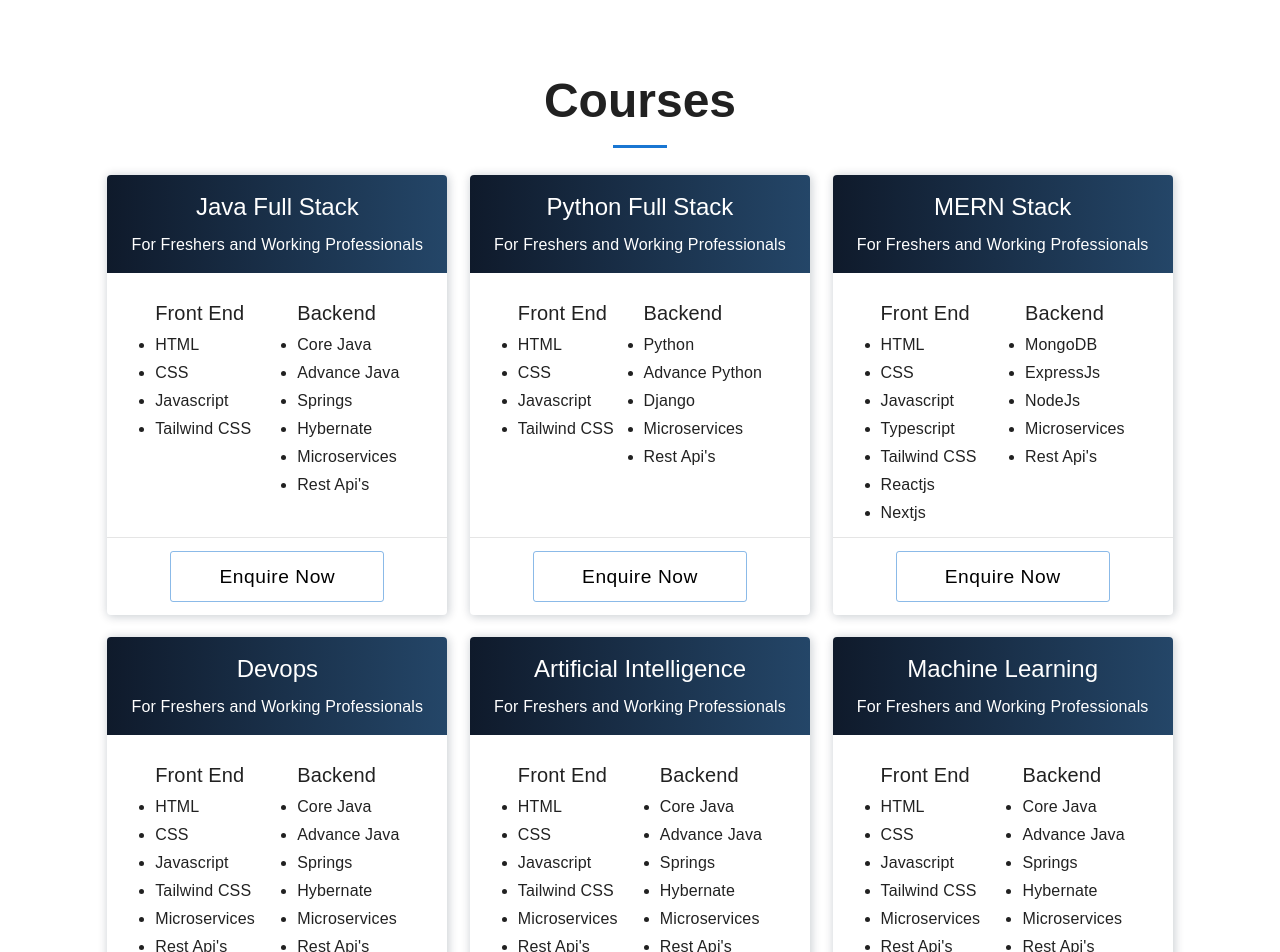
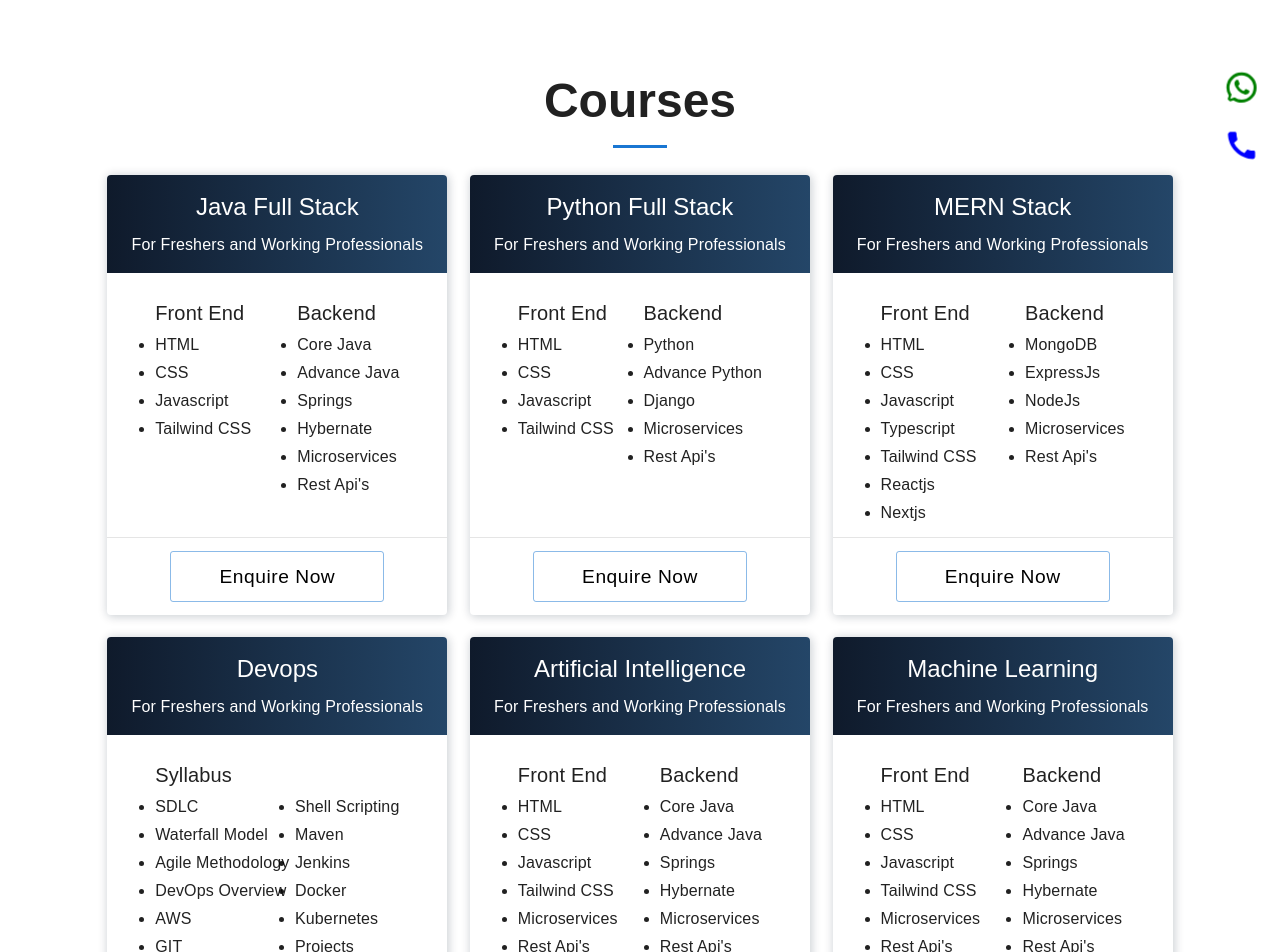
Before and after one commit to syedimran786/trca, a React (Vite) app: page / in a window 1280 px wide. Shown: the part 600-1552 px from the top of the page. Built offline with nearby package versions, Linux system fonts and the light colour scheme; a web font is replaced by a local one.

Commit message:
floating icons added

```diff
--- a/src/App.jsx
+++ b/src/App.jsx
@@ -6,6 +6,7 @@ import Home from "./components/Pages/Home";
 import Modal from 'react-modal';
 import EnquiryForm from './components/forms/Enquiry Form/EnquiryForm';
 import "./App.css"
+import FloatingIcons from './components/molecules/Floating Icons Components/FloatingIcons';
 
 
  let AuthContext=createContext(null)
@@ -50,6 +51,7 @@ function App() {
         <EnquiryForm />
       </Modal>
       <Home />
+      <FloatingIcons/>
       <Footer />
     </AuthContext.Provider>
   );
--- a/src/components/atoms/TypoGraphyComponent/TypoGraphyComponent.jsx
+++ b/src/components/atoms/TypoGraphyComponent/TypoGraphyComponent.jsx
@@ -6,7 +6,7 @@ import React from 'react'
 ''
 function TypoGraphyComponent({variant="caption",component="p",children="",text="",sx={},className=""}) {
   return (
-    <Typography className={className} variant={variant} component={component} sx={sx}>{children?children:text}</Typography>
+    <Typography className={className} variant={variant} component={component} sx={{...sx,visibility:text==="syllabus"?"hidden":"visible"}}>{children?children:text}</Typography>
   )
 }
 
--- /dev/null
+++ b/src/components/molecules/Floating Icons Components/FloatingIcons.css
@@ -0,0 +1,56 @@
+.floating-icons
+{
+    /* border: 2px solid red; */
+    padding: 0.3rem;
+    position: fixed;
+    bottom: 2rem;
+    right: 1rem;
+    display: flex;
+    flex-direction: column;
+    justify-content: space-between;
+}
+
+.floating-icons .whatsapp
+{
+    color: green;
+    border-radius: 100%;
+    padding: 0.1rem;
+    cursor: pointer;
+    animation: whatsapp 1s linear 2s infinite alternate;
+
+}
+
+.floating-icons .call
+{
+    color: blue;
+    border-radius: 100%;
+    margin-top: 1rem;
+    padding: 0.1rem;
+    cursor: pointer;
+    animation: call 1s linear 2s infinite alternate;
+
+}
+.floating-icons .arrow
+{
+    color: white;
+    margin-top: 1rem;
+    border-radius: 100%;
+    background-color: rgb(5, 5, 77);
+}
+
+
+@keyframes whatsapp
+{
+    0% {transform:scale(1.1)}
+    25% {transform:scale(1.2)}
+    75% {transform:scale(1.1)}
+    100% {transform:scale(1.2)}
+}
+
+@keyframes call
+{
+    0% {transform:scale(1.1)}
+    25% {transform:scale(1.2)}
+    75% {transform:scale(1.1)}
+    100% {transform:scale(1.2)}
+}
--- /dev/null
+++ b/src/components/molecules/Floating Icons Components/FloatingIcons.jsx
@@ -0,0 +1,61 @@
+import { Box } from '@mui/material'
+import React, { useState, useEffect, useRef } from 'react';
+import WhatsAppIcon from '@mui/icons-material/WhatsApp';
+import CallIcon from '@mui/icons-material/Call';
+import ArrowUpwardIcon from '@mui/icons-material/ArrowUpward';
+import "./FloatingIcons.css"
+
+
+
+function FloatingIcons() {
+    const [isScrolled, setIsScrolled] = useState(false);
+  const threshold = 4250; // Adjust this value as needed
+  const elementRef = useRef(null);
+  console.log(window.scrollY)
+  useEffect(() => {
+    const handleScroll = () => {
+      if (window.scrollY > threshold) {
+        setIsScrolled(true);
+      } else {
+        setIsScrolled(false);
+      }
+    };
+
+
+    window.addEventListener('scroll', handleScroll);
+
+    // Clean up the event listener
+    return () => {
+      window.removeEventListener('scroll', handleScroll);
+    };
+  }, [threshold]);
+
+  const whatsappStyle = {
+    backgroundColor: isScrolled ? 'white' : 'none',
+    // color: isScrolled ? 'rgb(5, 5, 77)' : 'white',
+    transition: 'background-color 0.3s ease', // Smooth transition
+  };
+  const callStyle = {
+    backgroundColor: isScrolled ? 'white' : 'none',
+    // color: isScrolled ? 'rgb(5, 5, 77)' : 'white',
+    transition: 'background-color 0.3s ease', // Smooth transition
+  };
+
+  const arrowStyle = {
+    backgroundColor: isScrolled ? 'white' : 'none',
+    display:isScrolled?"block":"none",
+    color: isScrolled ? 'rgb(5, 5, 77)' : 'white',
+    transition: 'background-color 0.3s ease', // Smooth transition
+  };
+  return (
+    <Box className="floating-icons">
+       <a href="https://wa.me/9731661294?Welcome to%20Rest%20Code%20Academy.You%20may%20ask%20your%20queries%20here." target='_blank'>
+       <WhatsAppIcon fontSize='large' className='whatsapp'  style={whatsappStyle}/>
+       </a>
+        <CallIcon fontSize='large' className='call'  style={callStyle}/>
+        <ArrowUpwardIcon fontSize='large' className='arrow'  style={arrowStyle}/>
+    </Box>
+  )
+}
+
+export default FloatingIcons
--- a/src/components/organism/courses/Courses.css
+++ b/src/components/organism/courses/Courses.css
@@ -42,7 +42,7 @@
 {
     padding: 1rem 3rem;
     display: flex;
-    flex-direction: row-reverse;
+    /* flex-direction: row-reverse; */
     justify-content: space-between;
     /* border: 2px solid red; */
     padding-bottom: 0;
--- a/src/components/organism/courses/CoursesCard.jsx
+++ b/src/components/organism/courses/CoursesCard.jsx
@@ -11,7 +11,7 @@ import { List, ListItem, ListItemText } from '@mui/material';
 import { useAuth } from '../../../App';
 
 
- function CoursesCard({name,backend,audience,frontend,syllabus}) {
+ function CoursesCard({name,backend,audience,frontend,syllabus1,syllabus2}) {
     let {openModal}=useAuth()
   return (
     <Card sx={{ }} className='card'>
@@ -30,24 +30,7 @@ import { useAuth } from '../../../App';
         />
         </Box>
     <CardContent className='card-content'>
-    <List className='links' sx={{listStyleType:"disc"}}>
-    <TypoGraphyComponent
-            variant="h6"
-            sx={{}}
-            component="h6"
-            text={backend?"Backend":""}
-        />
-              {backend && backend.map((link,id)=>
-              {
-               return <ListItem  key={id} sx={{ display: link?'list-item':"none" }}>
-                    <ListItemText
-                      primary={link}
-                    />
-              </ListItem>
 
-              })}
-
-          </List>
           <List className='links' sx={{listStyleType:"disc"}}>
           <TypoGraphyComponent
             variant="h6"
@@ -65,8 +48,8 @@ import { useAuth } from '../../../App';
 
 
               })}
-{/* Syllabud  */}
-        {syllabus && syllabus.map((link,id)=>
+{/* Syllabus  */}
+        {syllabus1 && syllabus1.map((link,id)=>
               {
                return <ListItem  key={id} sx={{ display: 'list-item',visibility:link?"visible":"hidden"}}>
                     <ListItemText
@@ -77,6 +60,35 @@ import { useAuth } from '../../../App';
 
               })}
 
+
+          </List>
+          <List className='links' sx={{listStyleType:"disc"}}>
+    <TypoGraphyComponent
+            variant="h6"
+            sx={{}}
+            component="h6"
+            text={backend?"Backend":"syllabus"}
+        />
+              {backend && backend.map((link,id)=>
+              {
+               return <ListItem  key={id} sx={{ display: link?'list-item':"none" }}>
+                    <ListItemText
+                      primary={link}
+                    />
+              </ListItem>
+
+              })}
+              {/* Syllabus  */}
+        {syllabus2 && syllabus2.map((link,id)=>
+              {
+               return <ListItem  key={id} sx={{ display: 'list-item',visibility:link?"visible":"hidden"}}>
+                    <ListItemText
+                      primary={link}
+                    />
+              </ListItem>
+
+
+              })}
 
           </List>
   {/* <Typography variant="body2" color="text.secondary">
--- a/src/components/organism/courses/courses.js
+++ b/src/components/organism/courses/courses.js
@@ -24,22 +24,23 @@ export let courses=[
         id:"4",
         name:"Devops",
         audience:"For Freshers and Working Professionals",
-        backend:["Core Java","Advance Java","Springs","Hybernate","Microservices","Rest Api's"],
-        frontend:["HTML","CSS","Javascript","Tailwind CSS","Microservices","Rest Api's"],
-        // syllabus:["SDLC","Waterfall Model","Agile Methodology","DevOps Overview","AWS","GIT","Linux OS","Shell Scripting","Maven","Jenkins","Docker","Kubernetes","Projects"]
+        // backend:["Core Java","Advance Java","Springs","Hybernate","Microservices","Rest Api's"],
+        // frontend:["HTML","CSS","Javascript","Tailwind CSS","Microservices","Rest Api's"],
+        syllabus1:["SDLC","Waterfall Model","Agile Methodology","DevOps Overview","AWS","GIT","Linux OS",],
+        syllabus2:["Shell Scripting","Maven","Jenkins","Docker","Kubernetes","Projects","","",""]
     },
     {
         id:"5",
         name:"Artificial Intelligence",
         audience:"For Freshers and Working Professionals",
         backend:["Core Java","Advance Java","Springs","Hybernate","Microservices","Rest Api's"],
-        frontend:["HTML","CSS","Javascript","Tailwind CSS","Microservices","Rest Api's"]
+        frontend:["HTML","CSS","Javascript","Tailwind CSS","Microservices","Rest Api's","","",""]
     },
     {
         id:"6",
         name:"Machine Learning",
         audience:"For Freshers and Working Professionals",
         backend:["Core Java","Advance Java","Springs","Hybernate","Microservices","Rest Api's"],
-        frontend:["HTML","CSS","Javascript","Tailwind CSS","Microservices","Rest Api's"]
+        frontend:["HTML","CSS","Javascript","Tailwind CSS","Microservices","Rest Api's","","",""]
     }
 ]
--- a/src/main.jsx
+++ b/src/main.jsx
@@ -7,7 +7,7 @@ import App from './App.jsx'
 
 
 createRoot(document.getElementById('root')).render(
-  <StrictMode>
+  <>
     <App />
-  </StrictMode>,
+  </>,
 )
```
